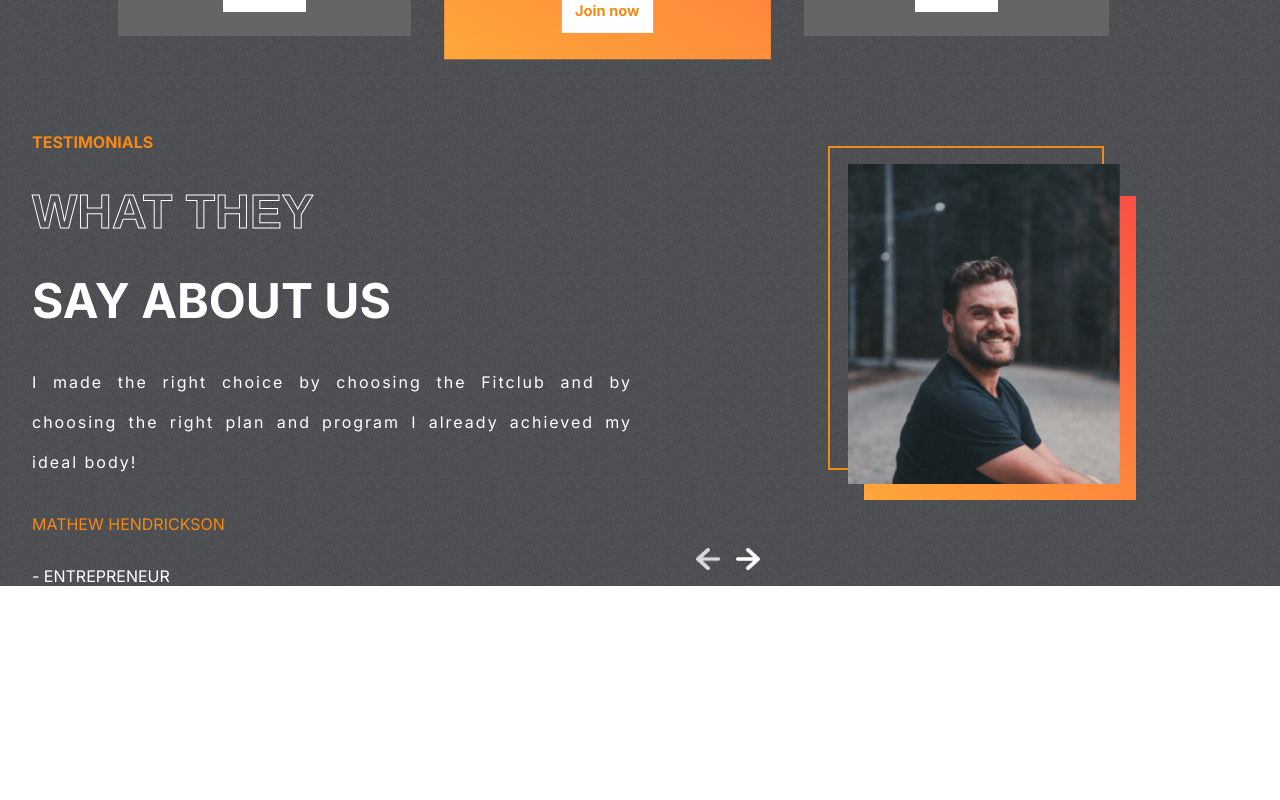
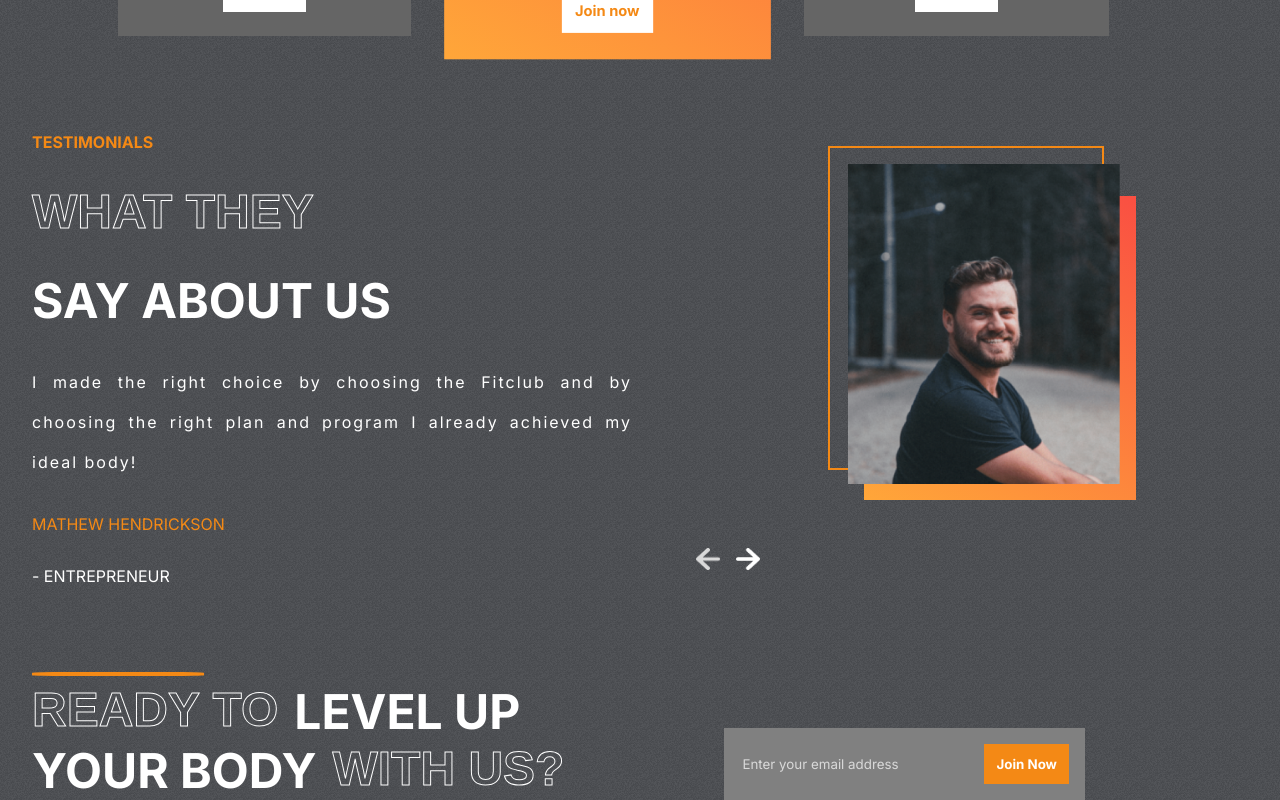
Before and after one commit to przemeklange/fit-gym-react, a React (Create React App) app: page / in a window 1280 px wide. Shown: the part 2462-3262 px from the top of the page. Before the commit the page ends 3048 px from the top, so only its background shows below. Built offline with nearby package versions, Linux system fonts and the light colour scheme.

Commit message:
cretae new component on name 'join'

```diff
--- a/src/App.js
+++ b/src/App.js
@@ -4,6 +4,7 @@
 import Programs from './components/Programs/Programs';
 import Plans from './components/Plans/Plans'
 import Testimonials from './components/Testimonials/Testimonials';
+import Join from './components/Join/Join';
 
 function App() {
   return (
@@ -13,6 +14,7 @@
       <Reasons />
       <Plans />
       <Testimonials />
+      <Join />
     </div>
   );
 }
--- /dev/null
+++ b/src/components/Join/Join.css
@@ -0,0 +1,55 @@
+.Join {
+  display: flex;
+  padding: 0 2rem;
+  gap: 10rem;
+}
+
+.left-j {
+  color: var(--white);
+  font-size: 3rem;
+  font-weight: bold;
+  text-transform: uppercase;
+  position: relative;
+}
+
+.left-j > hr {
+  position: absolute;
+  width: 10.5rem;
+  border: 2px solid var(--orange);
+  border-radius: 20%;
+  margin: -10px 0;
+}
+
+.left-j > div {
+  display: flex;
+  gap: 1rem;
+}
+
+.right-j {
+  display: flex;
+  justify-content: center;
+  align-items: flex-end;
+}
+
+.email-container {
+  display: flex;
+  gap: 3rem;
+  background-color: gray;
+  padding: 1rem;
+}
+
+.email-container > input {
+  background-color: transparent;
+  border: none;
+  outline: none;
+  color: var(--lightgray);
+}
+
+::placeholder {
+  color: var(--lightgray);
+}
+
+.btn-j {
+  background-color: var(--orange);
+  color: var(--white);
+}
--- /dev/null
+++ b/src/components/Join/Join.jsx
@@ -0,0 +1,55 @@
+import React from "react";
+import { useRef } from "react";
+import "./Join.css";
+import emailjs from "@emailjs/browser";
+
+const Join = () => {
+  const form = useRef();
+  const sendEmail = (e) => {
+    e.preventDefault();
+
+    emailjs
+      .sendForm(
+        "service_mndyaxr",
+        "template_v5uo1cm",
+        form.current,
+        "W1ldX1DZhxD8yPbxF"
+      )
+      .then(
+        (result) => {
+          alert("All god");
+        },
+        (error) => {
+          alert("Its not ok");
+        }
+      );
+  };
+
+  return (
+    <div className="Join" id="join-us">
+      <div className="left-j">
+        <hr />
+        <div>
+          <span className="stroke-text">Ready to</span>
+          <span> level up</span>
+        </div>
+        <div>
+          <span>your body</span>
+          <span className="stroke-text"> with us?</span>
+        </div>
+      </div>
+      <div className="right-j">
+        <form ref={form} className="email-container" onSubmit={sendEmail}>
+          <input
+            type="email"
+            name="user_email"
+            placeholder="Enter your email address"
+          />
+          <button className="btn btn-j">Join Now</button>
+        </form>
+      </div>
+    </div>
+  );
+};
+
+export default Join;
```
